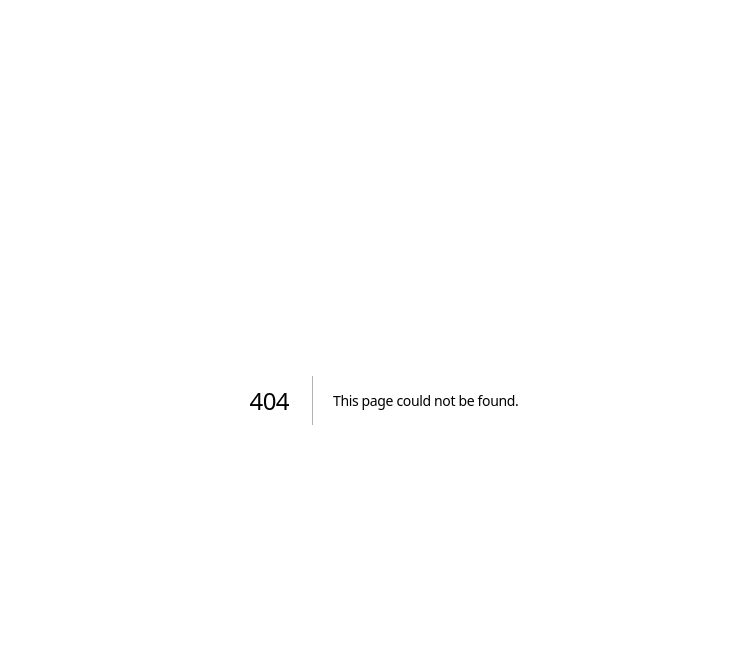
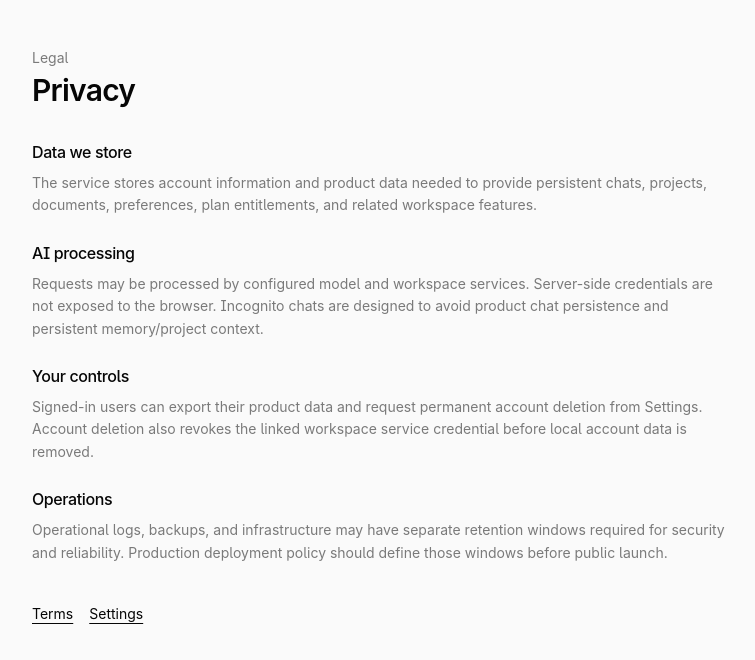
Before and after one commit to oomer583/Claude, a Next.js app: page /privacy in a window 1280 px wide. Before the commit this address had no page. Shown: the top 660 px of the page, without its empty margins (256-1011 px from the left). Built offline with nearby package versions, Linux system fonts and the light colour scheme.

Commit message:
Add privacy information surface

```diff
--- /dev/null
+++ b/app/privacy/page.tsx
@@ -0,0 +1,54 @@
+import Link from "next/link";
+
+export default function PrivacyPage() {
+  return (
+    <main className="mx-auto w-full max-w-3xl px-5 py-12 md:px-8">
+      <p className="text-muted-foreground text-sm">Legal</p>
+      <h1 className="mt-1 font-semibold text-3xl tracking-tight">Privacy</h1>
+      <div className="mt-8 space-y-6 text-sm leading-7 text-muted-foreground">
+        <section>
+          <h2 className="font-medium text-base text-foreground">Data we store</h2>
+          <p className="mt-2">
+            The service stores account information and product data needed to
+            provide persistent chats, projects, documents, preferences, plan
+            entitlements, and related workspace features.
+          </p>
+        </section>
+        <section>
+          <h2 className="font-medium text-base text-foreground">AI processing</h2>
+          <p className="mt-2">
+            Requests may be processed by configured model and workspace
+            services. Server-side credentials are not exposed to the browser.
+            Incognito chats are designed to avoid product chat persistence and
+            persistent memory/project context.
+          </p>
+        </section>
+        <section>
+          <h2 className="font-medium text-base text-foreground">Your controls</h2>
+          <p className="mt-2">
+            Signed-in users can export their product data and request permanent
+            account deletion from Settings. Account deletion also revokes the
+            linked workspace service credential before local account data is
+            removed.
+          </p>
+        </section>
+        <section>
+          <h2 className="font-medium text-base text-foreground">Operations</h2>
+          <p className="mt-2">
+            Operational logs, backups, and infrastructure may have separate
+            retention windows required for security and reliability. Production
+            deployment policy should define those windows before public launch.
+          </p>
+        </section>
+      </div>
+      <div className="mt-10 flex gap-4 text-sm">
+        <Link className="underline underline-offset-4" href="/terms">
+          Terms
+        </Link>
+        <Link className="underline underline-offset-4" href="/settings">
+          Settings
+        </Link>
+      </div>
+    </main>
+  );
+}
```
